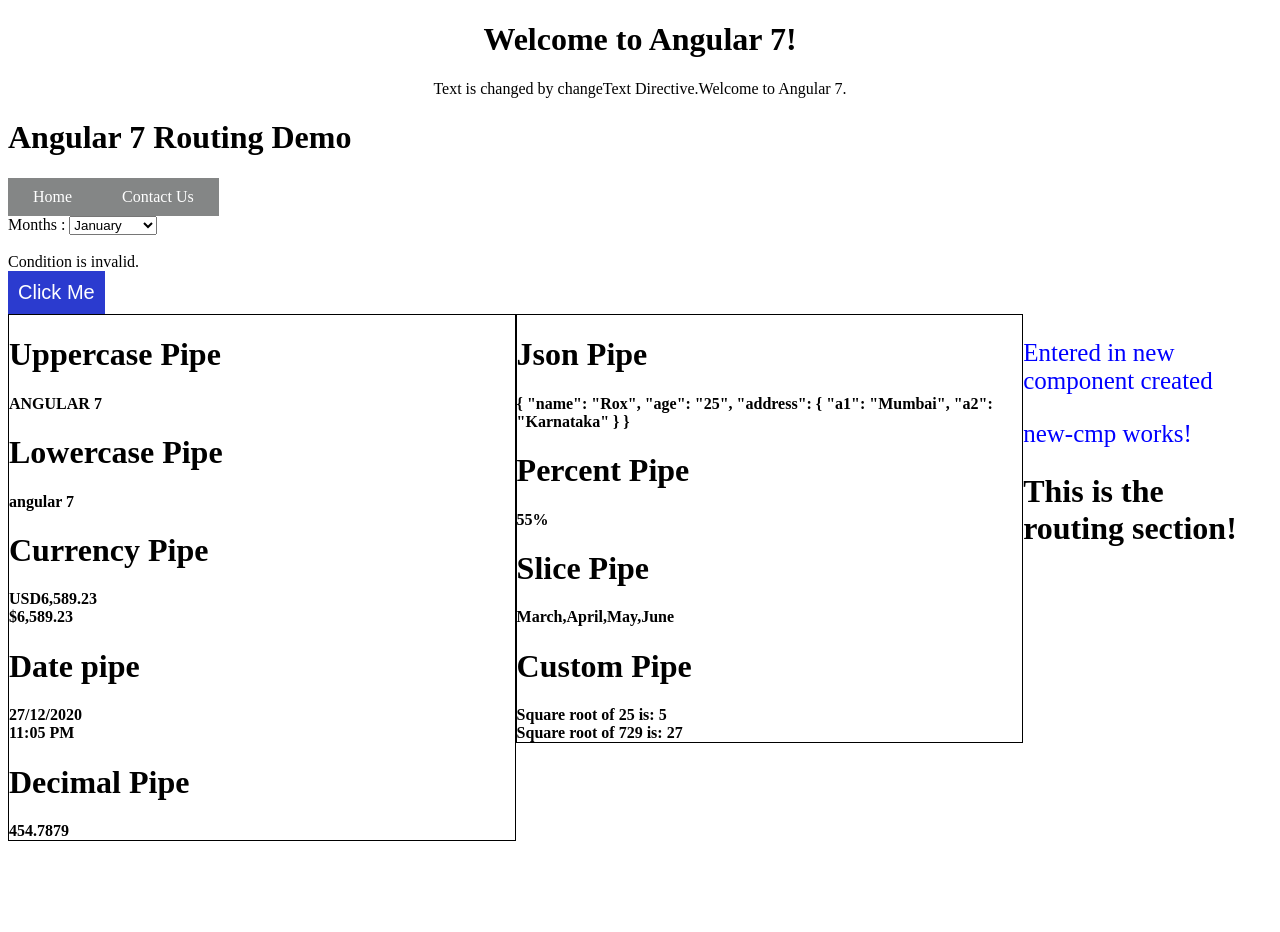
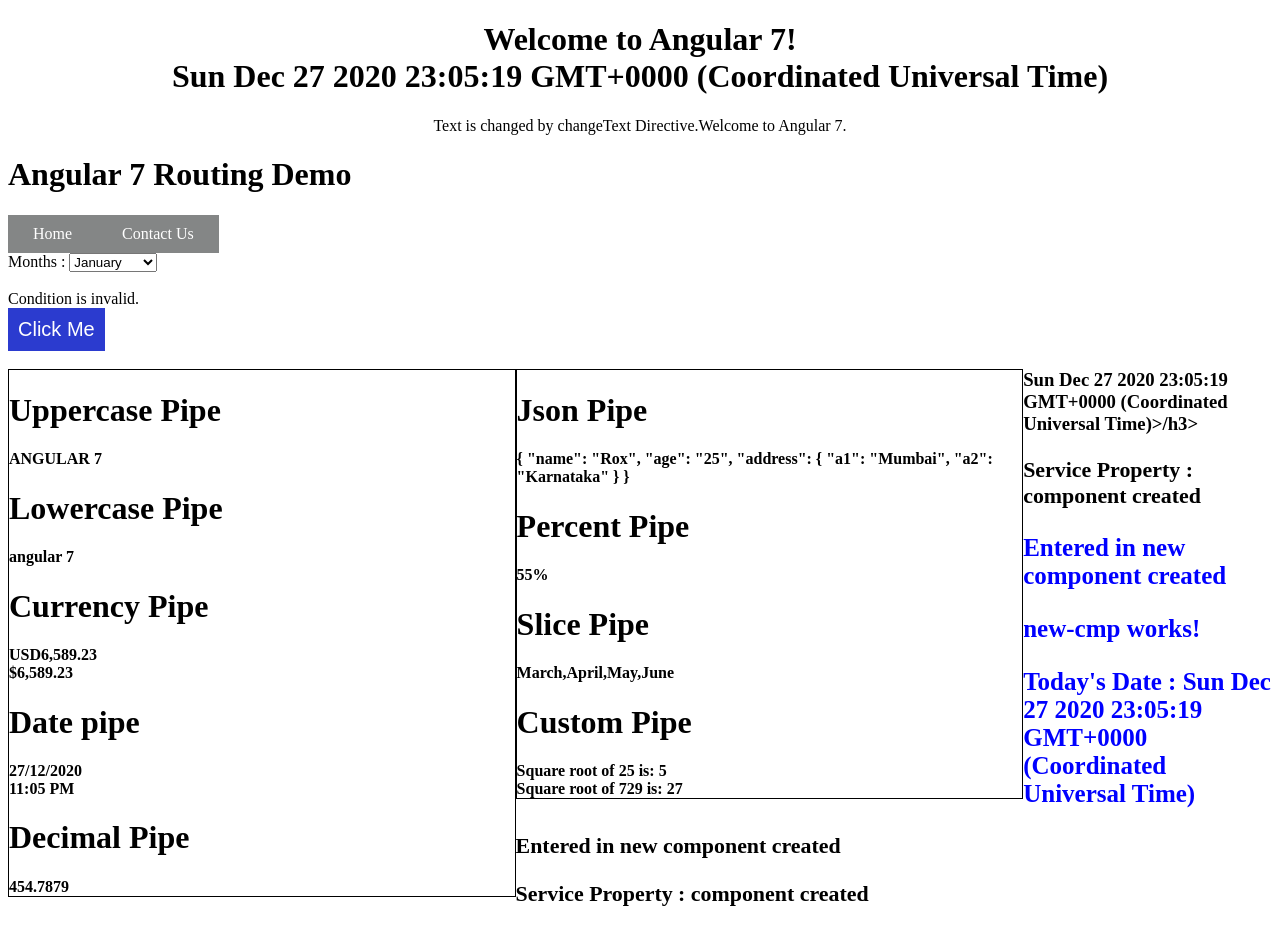
Before and after one commit to taoyuchuan/AngularDemo, an Angular app: page / in a window 1280 px wide. Shown: the top 932 px of the page. Before the commit the page ends 841 px from the top, so only its background shows below. Built offline with nearby package versions, Linux system fonts and the light colour scheme.

Commit message:
Add service

```diff
--- a/src/app/app.component.html
+++ b/src/app/app.component.html
@@ -2,6 +2,8 @@
 <div style="text-align:center">
   <h1>
     Welcome to {{ title }}!
+    <br>
+    {{todayDate}}
   </h1>
 </div >
 <div style="text-align:center">
@@ -68,6 +70,8 @@
   </div>
 </div>
 
+<h3>{{todayDate}}>/h3>
+  <h3> Service Property : {{componentProperty}} </h3>
 <app-new-cmp></app-new-cmp>
 
 <h1>This is the routing section!</h1>
--- a/src/app/app.component.ts
+++ b/src/app/app.component.ts
@@ -1,4 +1,5 @@
 import { Component } from '@angular/core';
+import { MyServiceService } from './my-service.service';
 
 @Component({
   selector: 'app-root',
@@ -26,6 +27,15 @@
     console.log(event);
   }
 
-  todayDate = new Date();
+  todayDate;
   jsonVal = {name:'Rox', age:'25', address:{a1:'Mumbai', a2:'Karnataka'}};
+
+  componentProperty;
+  constructor(private myService: MyServiceService) {}
+  ngOnInit() {
+        this.todayDate = this.myService.showTodayDate();
+        console.log(this.myService.serviceProperty);
+        this.myService.serviceProperty = "component created";
+        this.componentProperty = this.myService.serviceProperty;
+     }
 }
--- a/src/app/app.module.ts
+++ b/src/app/app.module.ts
@@ -8,6 +8,7 @@
 import {SqrtPipe} from './app.sqrt';
 import { HomeComponent } from './home/home.component';
 import { ContactUsComponent } from './contact-us/contact-us.component';
+import { MyServiceService } from './my-service.service'
 
 @NgModule({
   declarations: [
@@ -22,7 +23,7 @@
     BrowserModule,
     AppRoutingModule
   ],
-  providers: [],
+  providers: [MyServiceService],
   bootstrap: [AppComponent]
 })
 export class AppModule { }
--- /dev/null
+++ b/src/app/my-service.service.ts
@@ -0,0 +1,13 @@
+import { Injectable } from '@angular/core';
+
+@Injectable({
+  providedIn: 'root'
+})
+export class MyServiceService {
+  serviceProperty = "Service Created";
+  constructor() { }
+  showTodayDate() {
+    let date = new Date();
+    return date;
+  }
+}
--- a/src/app/new-cmp/new-cmp.component.html
+++ b/src/app/new-cmp/new-cmp.component.html
@@ -4,3 +4,10 @@
 <p>
   new-cmp works!
 </p>
+<p>
+  Today's Date : {{todayDate}}
+</p>
+
+<h3>{{newcomponent}} </h3>
+<h3> Service Property : {{newComponentProperty}} </h3>
+<h3> Today's Date : {{todayDate}} </h3>
--- a/src/app/new-cmp/new-cmp.component.ts
+++ b/src/app/new-cmp/new-cmp.component.ts
@@ -1,4 +1,5 @@
 import { Component, OnInit } from '@angular/core';
+import { MyServiceService } from './../my-service.service';
 
 @Component({
   selector: 'app-new-cmp',
@@ -7,9 +8,13 @@
 })
 export class NewCmpComponent implements OnInit {
   newcomponent = "Entered in new component created";
-  constructor() { }
+  constructor(private myService: MyServiceService) { }
+  todayDate;
+  newComponentProperty;
 
   ngOnInit() {
+    this.todayDate = this.myService.showTodayDate();
+    this.newComponentProperty = this.myService.serviceProperty;
   }
 
 }
```
Also changed, not shown: 1 other file (tests, documents, lock files or other folders).
